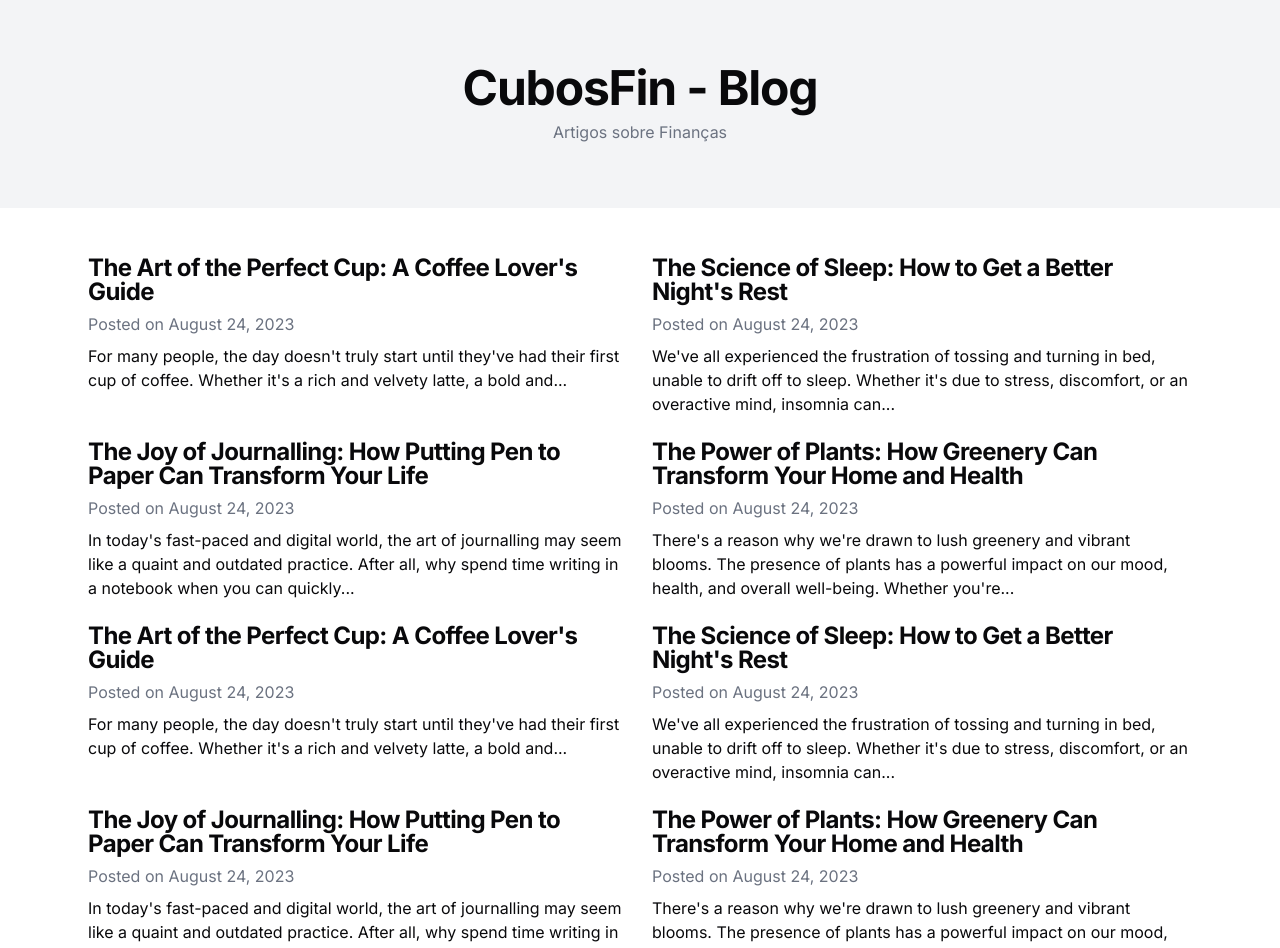
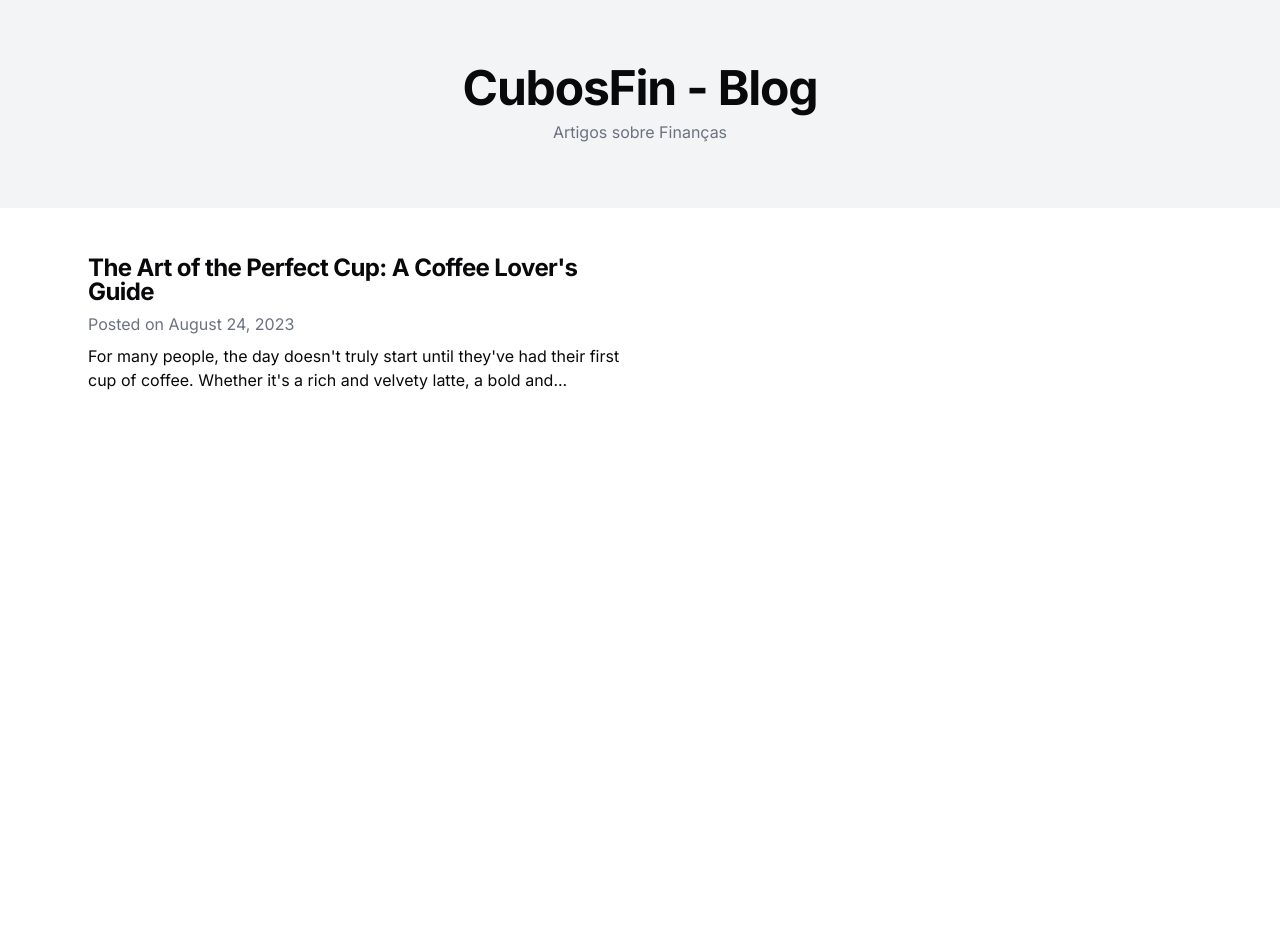
Before and after one commit to WashingtonDDS/projeto-blog-next, a Next.js app: page / in a window 1280 px wide. Shown: the top 948 px of the page. After the commit the page ends 800 px from the top, so only its background shows below. Built offline with nearby package versions, Linux system fonts and the light colour scheme.

Commit message:
add createRequest utility and backend script for development

```diff
--- a/package.json
+++ b/package.json
@@ -4,6 +4,7 @@
   "private": true,
   "scripts": {
     "dev": "next dev",
+    "dev:backend": "npx json-server db.json --watch --port 3333",
     "build": "next build",
     "start": "next start",
     "lint": "next lint"
@@ -44,6 +45,7 @@
     "date-fns": "^3.6.0",
     "embla-carousel-react": "^8.0.2",
     "input-otp": "^1.2.4",
+    "json-server": "^1.0.0-beta.3",
     "next": "14.2.1",
     "next-themes": "^0.3.0",
     "react": "^18",
--- a/src/app/(blog)/page.tsx
+++ b/src/app/(blog)/page.tsx
@@ -1,5 +1,11 @@
+import { createRequest } from "@/utils/createRequest";
+import Link from "next/link";
 
-import Link from "next/link"
+const getData = async () => {
+  const posts = await createRequest("/posts", {
+    method: "GET",
+  });
+};
 
 export default function Blog() {
   return (
@@ -11,98 +17,16 @@ export default function Blog() {
               The Art of the Perfect Cup: A Coffee Lover's Guide
             </h2>
           </Link>
-          <p className="text-gray-500 dark:text-gray-400">Posted on August 24, 2023</p>
+          <p className="text-gray-500 dark:text-gray-400">
+            Posted on August 24, 2023
+          </p>
           <p>
-            For many people, the day doesn't truly start until they've had their first cup of coffee. Whether it's a
-            rich and velvety latte, a bold and...
-          </p>
-        </div>
-        <div className="space-y-2">
-          <Link className="font-medium" href="#">
-            <h2 className="text-2xl font-bold tracking-tight leading-6">
-              The Science of Sleep: How to Get a Better Night's Rest
-            </h2>
-          </Link>
-          <p className="text-gray-500 dark:text-gray-400">Posted on August 24, 2023</p>
-          <p>
-            We've all experienced the frustration of tossing and turning in bed, unable to drift off to sleep. Whether
-            it's due to stress, discomfort, or an overactive mind, insomnia can...
-          </p>
-        </div>
-        <div className="space-y-2">
-          <Link className="font-medium" href="#">
-            <h2 className="text-2xl font-bold tracking-tight leading-6">
-              The Joy of Journalling: How Putting Pen to Paper Can Transform Your Life
-            </h2>
-          </Link>
-          <p className="text-gray-500 dark:text-gray-400">Posted on August 24, 2023</p>
-          <p>
-            In today's fast-paced and digital world, the art of journalling may seem like a quaint and outdated
-            practice. After all, why spend time writing in a notebook when you can quickly...
-          </p>
-        </div>
-        <div className="space-y-2">
-          <Link className="font-medium" href="#">
-            <h2 className="text-2xl font-bold tracking-tight leading-6">
-              The Power of Plants: How Greenery Can Transform Your Home and Health
-            </h2>
-          </Link>
-          <p className="text-gray-500 dark:text-gray-400">Posted on August 24, 2023</p>
-          <p>
-            There's a reason why we're drawn to lush greenery and vibrant blooms. The presence of plants has a
-            powerful impact on our mood, health, and overall well-being. Whether you're...
-          </p>
-        </div>
-        <div className="space-y-2">
-          <Link className="font-medium" href="#">
-            <h2 className="text-2xl font-bold tracking-tight leading-6">
-              The Art of the Perfect Cup: A Coffee Lover's Guide
-            </h2>
-          </Link>
-          <p className="text-gray-500 dark:text-gray-400">Posted on August 24, 2023</p>
-          <p>
-            For many people, the day doesn't truly start until they've had their first cup of coffee. Whether it's a
-            rich and velvety latte, a bold and...
-          </p>
-        </div>
-        <div className="space-y-2">
-          <Link className="font-medium" href="#">
-            <h2 className="text-2xl font-bold tracking-tight leading-6">
-              The Science of Sleep: How to Get a Better Night's Rest
-            </h2>
-          </Link>
-          <p className="text-gray-500 dark:text-gray-400">Posted on August 24, 2023</p>
-          <p>
-            We've all experienced the frustration of tossing and turning in bed, unable to drift off to sleep. Whether
-            it's due to stress, discomfort, or an overactive mind, insomnia can...
-          </p>
-        </div>
-        <div className="space-y-2">
-          <Link className="font-medium" href="#">
-            <h2 className="text-2xl font-bold tracking-tight leading-6">
-              The Joy of Journalling: How Putting Pen to Paper Can Transform Your Life
-            </h2>
-          </Link>
-          <p className="text-gray-500 dark:text-gray-400">Posted on August 24, 2023</p>
-          <p>
-            In today's fast-paced and digital world, the art of journalling may seem like a quaint and outdated
-            practice. After all, why spend time writing in a notebook when you can quickly...
-          </p>
-        </div>
-        <div className="space-y-2">
-          <Link className="font-medium" href="#">
-            <h2 className="text-2xl font-bold tracking-tight leading-6">
-              The Power of Plants: How Greenery Can Transform Your Home and Health
-            </h2>
-          </Link>
-          <p className="text-gray-500 dark:text-gray-400">Posted on August 24, 2023</p>
-          <p>
-            There's a reason why we're drawn to lush greenery and vibrant blooms. The presence of plants has a
-            powerful impact on our mood, health, and overall well-being. Whether you're...
+            For many people, the day doesn't truly start until they've had their
+            first cup of coffee. Whether it's a rich and velvety latte, a bold
+            and...
           </p>
         </div>
       </div>
-
     </div>
-  )
+  );
 }
--- /dev/null
+++ b/src/utils/createRequest.ts
@@ -0,0 +1,9 @@
+const baseUrl = "https://localhost:3333";
+export async function createRequest<T>(
+  url: string,
+  initialValues: object
+): Promise<T> {
+  const response = await fetch(`${baseUrl}${url}`, initialValues);
+
+  return await response.json();
+}
```
Also changed, not shown: 1 other file (tests, documents, lock files or other folders).
